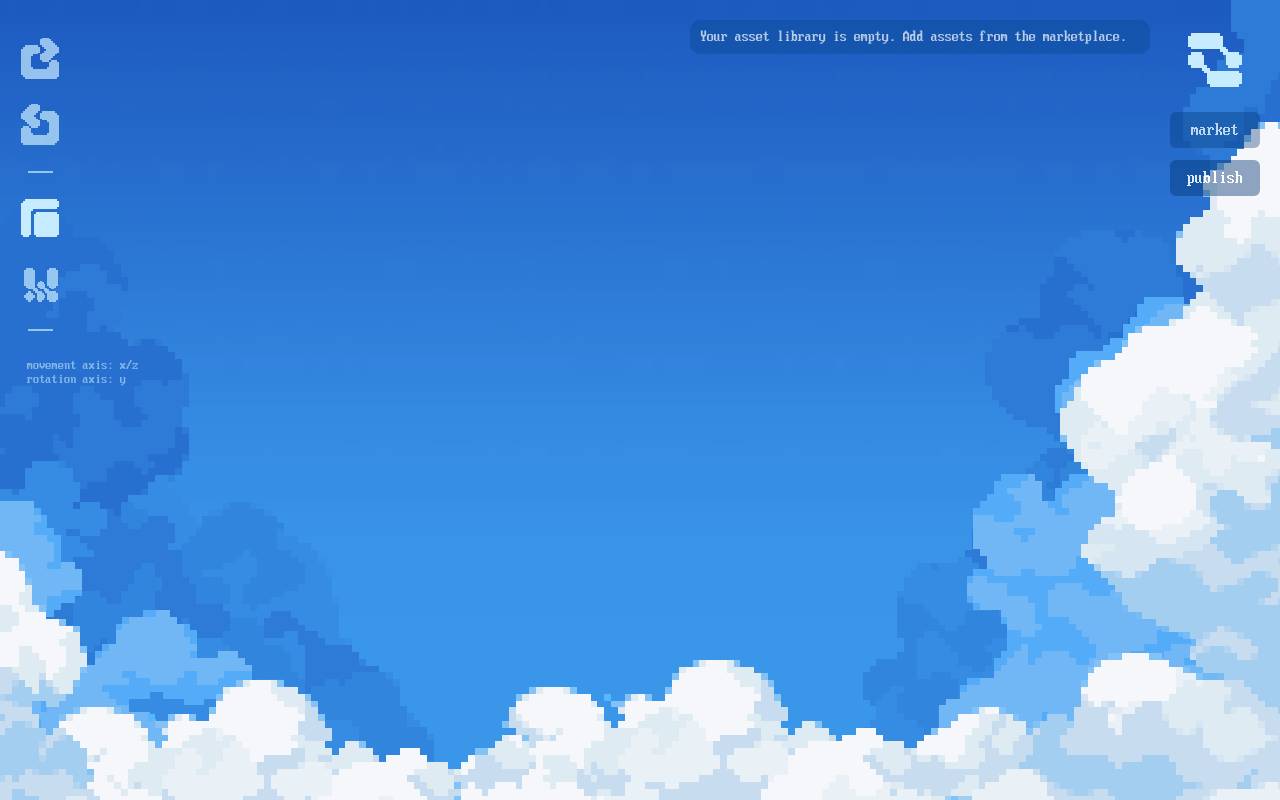
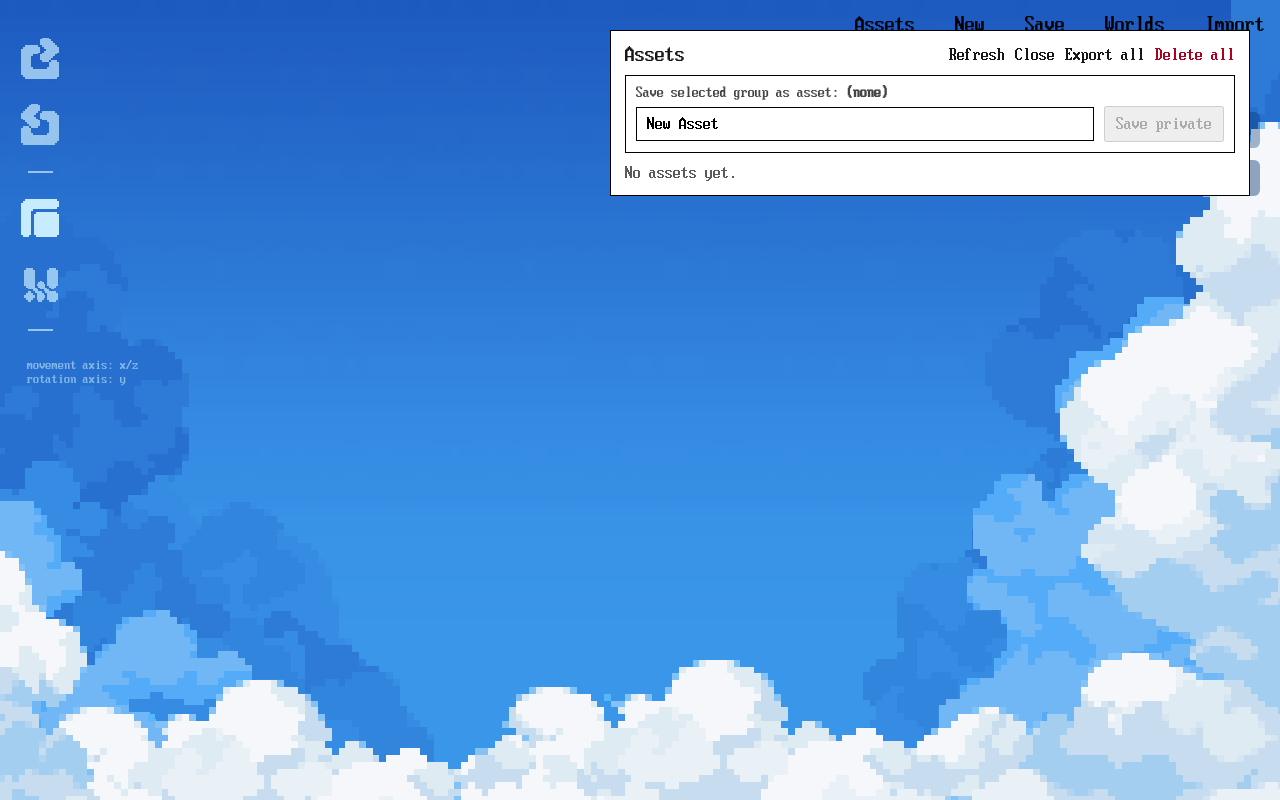
Before and after one commit to yriyriyri/microcosm, a Next.js app: page /editor/1 in a window 1280 px wide. Both pictures are taken after a click on the picture 1215 px from the left and 60 px from the top of the page. Built offline with nearby package versions, Linux system fonts and the light colour scheme; no server answers.

Commit message:
export all as preset zip modernized

```diff
--- a/src/components/VoxelEditor/VoxelWorldEditor.tsx
+++ b/src/components/VoxelEditor/VoxelWorldEditor.tsx
@@ -56,7 +56,7 @@ type PendingImport = {
 };
 
 const PRIMARY_WORLD_ID_KEY = "voxbox:primaryWorldId";
-const ADMIN = false;
+const ADMIN = true;
 
 function getPrimaryWorldId(): string | null {
   try { return localStorage.getItem(PRIMARY_WORLD_ID_KEY); } catch { return null; }
--- a/src/components/VoxelEditor/ui/AdminAssetsPanel.tsx
+++ b/src/components/VoxelEditor/ui/AdminAssetsPanel.tsx
@@ -58,12 +58,18 @@ export default function AdminAssetsPanel(props: {
       return n === 0 ? base0 : `${base0}-${n + 1}`;
     };
 
-    for (const m of metas) {
+    const sortedMetas = [...metas].sort((a, b) => {
+      const byName = a.name.localeCompare(b.name);
+      if (byName !== 0) return byName;
+      return a.id.localeCompare(b.id);
+    });
+
+    for (const m of sortedMetas) {
       const loaded = await assetRepository.loadAsset(m.id);
       if (!loaded) continue;
 
       const slug = uniqueSlug(loaded.meta.name);
-      const id = `preset_${slug}`;
+      const id = loaded.meta.id;
 
       const jsonName = `${slug}.json`;
       const pngName = `${slug}.png`;
```
